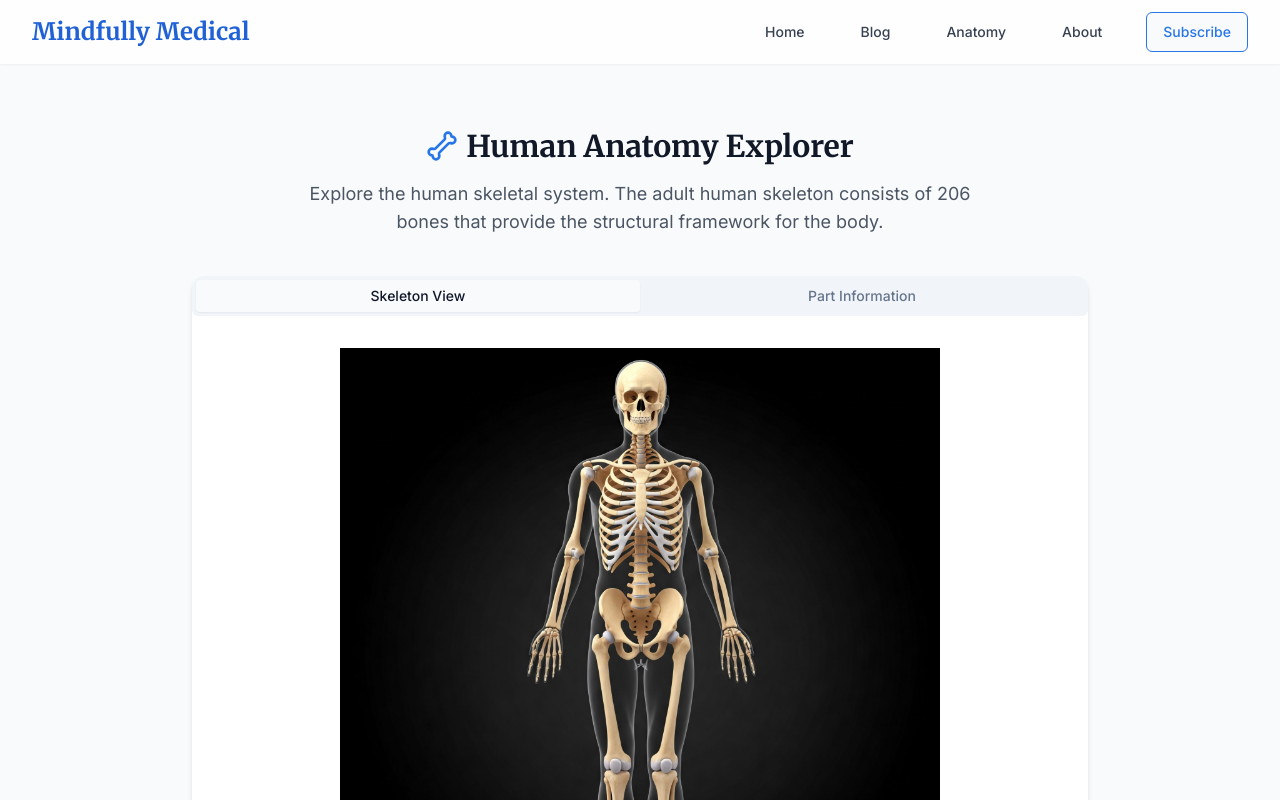
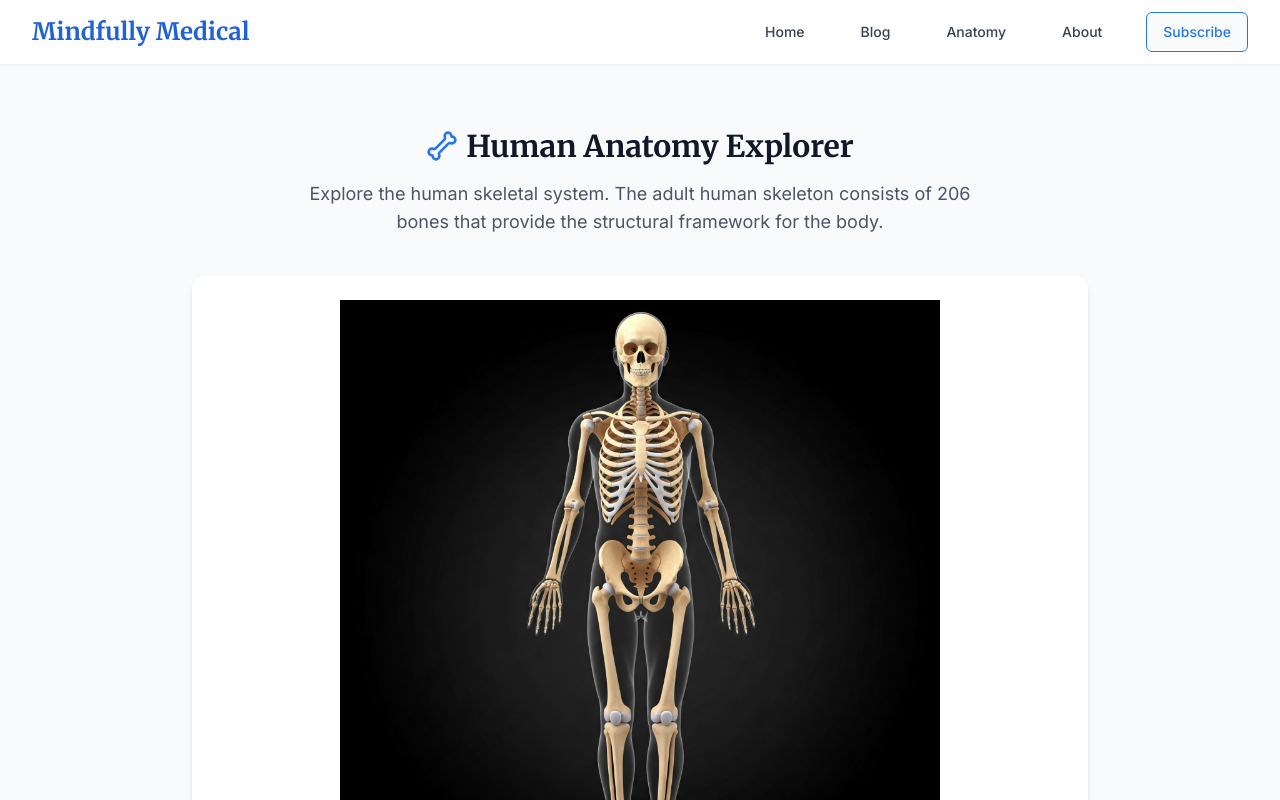
Before and after one commit to NarenVP/mindfully-medical, a React (Vite) app: page /anatomy in a window 1280 px wide. Shown: the top 800 px of the page. Built offline with nearby package versions, Linux system fonts and the light colour scheme.

Commit message:
Refactor: Display skeleton info in tooltip
Remove the "Part Information" tab and display part information in a tooltip when clicking on the skeleton.

```diff
--- a/src/components/anatomy/SkeletonViewer.tsx
+++ b/src/components/anatomy/SkeletonViewer.tsx
@@ -1,8 +1,7 @@
-
 import React, { useState } from 'react';
-import { Tabs, TabsContent, TabsList, TabsTrigger } from "@/components/ui/tabs";
-import { Tooltip, TooltipContent, TooltipTrigger } from "@/components/ui/tooltip";
 import { Card, CardContent } from "@/components/ui/card";
+import { Tooltip, TooltipContent, TooltipProvider, TooltipTrigger } from "@/components/ui/tooltip";
+import { Popover, PopoverContent, PopoverTrigger } from "@/components/ui/popover";
 
 // Define the skeletal parts and their information based on Britannica
 interface SkeletalPart {
@@ -107,20 +106,19 @@ const skeletalParts: SkeletalPart[] = [
 
 const SkeletonViewer: React.FC = () => {
   const [selectedPart, setSelectedPart] = useState<SkeletalPart | null>(null);
-  const [activeView, setActiveView] = useState("skeleton");
+  const [openPopoverId, setOpenPopoverId] = useState<string | null>(null);
 
   const handlePartClick = (part: SkeletalPart) => {
     setSelectedPart(part);
-    setActiveView("info");
+    setOpenPopoverId(part.id);
+  };
+
+  const handleClosePopover = () => {
+    setOpenPopoverId(null);
   };
 
   return (
-    <Tabs value={activeView} onValueChange={setActiveView} className="w-full">
-      <TabsList className="grid w-full grid-cols-2">
-        <TabsTrigger value="skeleton">Skeleton View</TabsTrigger>
-        <TabsTrigger value="info">Part Information</TabsTrigger>
-      </TabsList>
-      <TabsContent value="skeleton" className="pt-6">
+    <TooltipProvider>
       <div className="relative flex justify-center mb-4">
         <img
           src="/lovable-uploads/af4ca345-dbef-4e45-bd18-4f043034e84e.png"
@@ -128,8 +126,13 @@ const SkeletonViewer: React.FC = () => {
           className="max-h-[600px] object-contain"
         />
         {skeletalParts.map((part) => (
-            <Tooltip key={part.id}>
+          <Popover key={part.id} open={openPopoverId === part.id} onOpenChange={(open) => {
+            if (open) setOpenPopoverId(part.id);
+            else setOpenPopoverId(null);
+          }}>
+            <Tooltip>
               <TooltipTrigger asChild>
+                <PopoverTrigger asChild>
                   <div
                     className="absolute cursor-pointer bg-transparent hover:bg-wellness-600/20 border-2 border-transparent hover:border-wellness-600 rounded-md transition-colors"
                     style={{
@@ -140,36 +143,27 @@ const SkeletonViewer: React.FC = () => {
                     }}
                     onClick={() => handlePartClick(part)}
                   />
+                </PopoverTrigger>
               </TooltipTrigger>
               <TooltipContent>
                 <p>{part.name}</p>
               </TooltipContent>
             </Tooltip>
+            <PopoverContent className="w-80 p-4" onInteractOutside={handleClosePopover}>
+              <div className="space-y-2">
+                <h3 className="text-xl font-bold">{part.name}</h3>
+                <p className="text-gray-700">{part.description}</p>
+                <h4 className="font-semibold text-sm text-gray-600 mt-3 mb-1">Function:</h4>
+                <p className="text-gray-700">{part.function}</p>
+              </div>
+            </PopoverContent>
+          </Popover>
         ))}
       </div>
       <div className="text-center text-sm text-gray-500">
         Click on any region of the skeleton to learn more
       </div>
-      </TabsContent>
-      <TabsContent value="info" className="pt-6">
-        <Card>
-          <CardContent className="pt-6">
-            {selectedPart ? (
-              <div>
-                <h3 className="text-xl font-bold mb-2">{selectedPart.name}</h3>
-                <p className="text-gray-700 mb-4">{selectedPart.description}</p>
-                <h4 className="font-semibold text-sm text-gray-600 mb-1">Function:</h4>
-                <p className="text-gray-700">{selectedPart.function}</p>
-              </div>
-            ) : (
-              <div className="text-center py-10">
-                <p className="text-gray-500">Select a skeletal part from the skeleton view to see information</p>
-              </div>
-            )}
-          </CardContent>
-        </Card>
-      </TabsContent>
-    </Tabs>
+    </TooltipProvider>
   );
 };
 
--- a/src/pages/Anatomy.tsx
+++ b/src/pages/Anatomy.tsx
@@ -22,7 +22,9 @@ const Anatomy = () => {
           </div>
 
           <div className="max-w-4xl mx-auto bg-white rounded-xl shadow-md overflow-hidden mb-16">
-            <SkeletonViewer />
+            <div className="p-6">
+              <SkeletonViewer />
+            </div>
           </div>
 
           <div className="grid md:grid-cols-2 gap-10">
```
Lines whose indentation alone changed are shown as unchanged.
